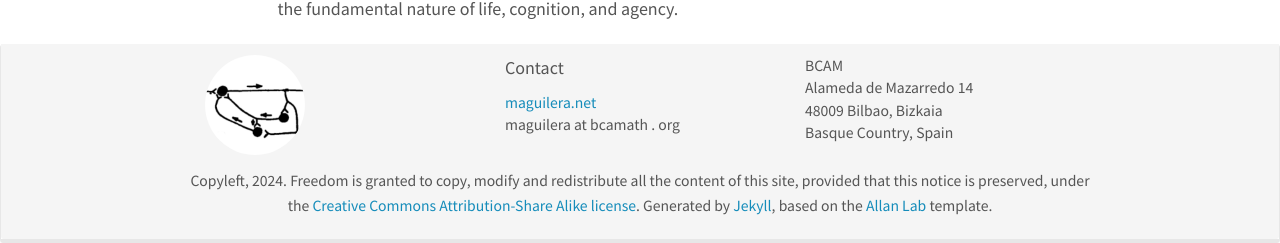
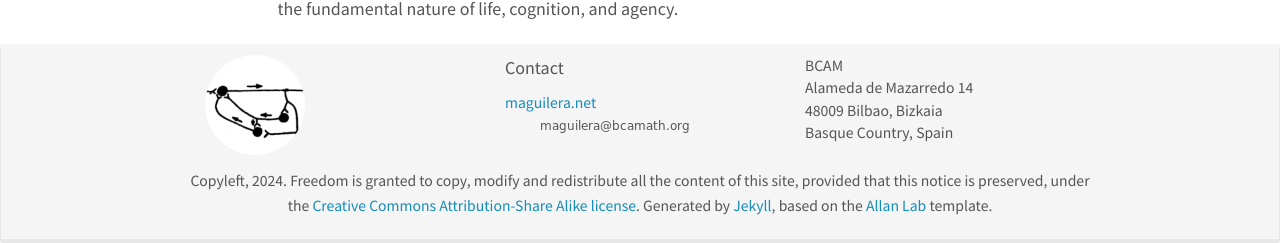
Before and after one commit to MiguelAguilera/maguilera-lab.github.io, a Jekyll site: the page built from _pages/home.md, in a window 1280 px wide and 1066 px high. Shown: the part 823-1066 px from the top of the window. Built offline with Jekyll 4.4.1, drawn with Linux system fonts in a browser that asks for light colours; nearby versions of some CDN libraries.

Commit message:
Replace email text with image in footer to reduce spam

```diff
--- a/_includes/footer.html
+++ b/_includes/footer.html
@@ -14,7 +14,7 @@
 				<p>Contact</p>
 				<small>
 				<p><a href="https://maguilera.net">maguilera.net</a><br />
-				maguilera at bcamath . org</p>
+				<img src="{{ site.baseurl }}/images/email.png" alt="email address" style="vertical-align: middle;" /></p>
 				</small>
 <!--				<ul class="list-unstyled">-->
 <!--					<li><a href="https://maguilera.net">Miguel Aguilera's website</a></li>-->
```
Also changed, not shown: images/email.png (added).
